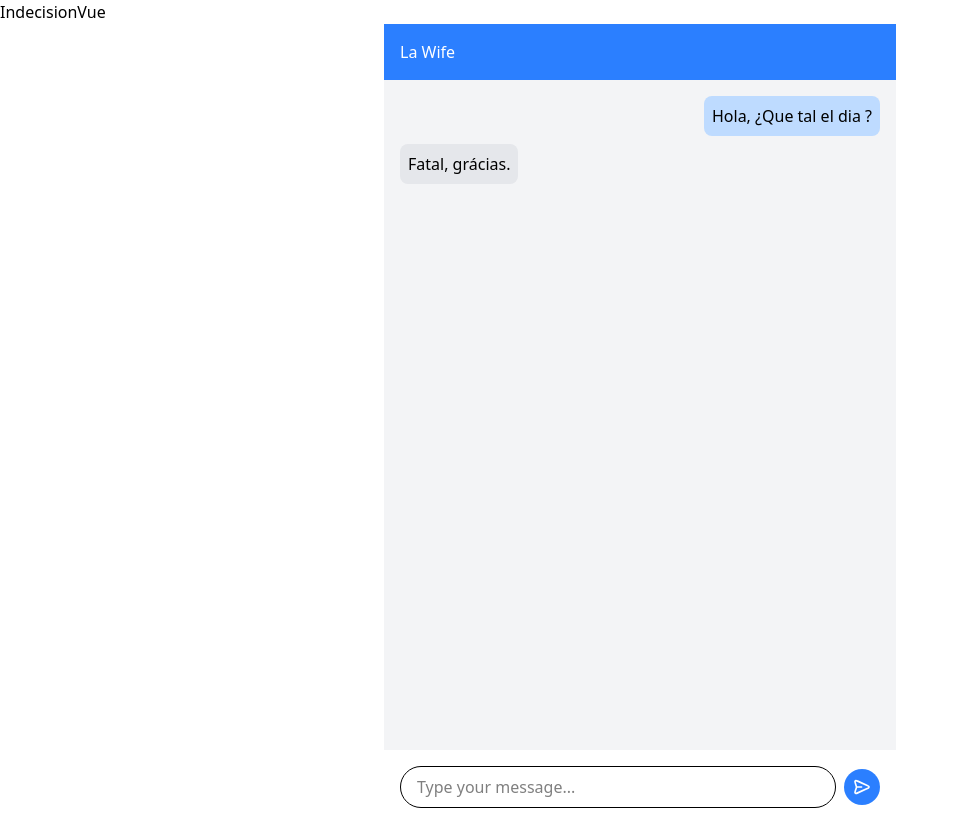
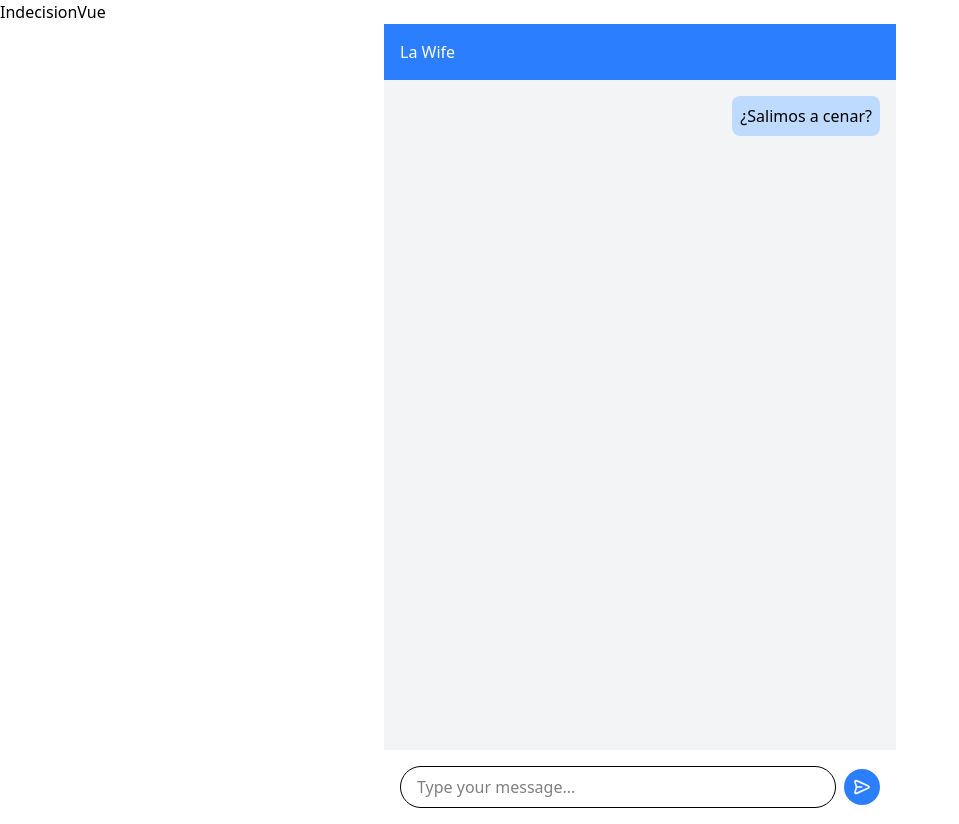
Before and after one commit to AnnaRamosV/indecision-app, a Vue app: page / in a window 1280 px wide. Shown: the whole page, without its empty margins (0-959 px from the left). Built offline with nearby package versions, Linux system fonts and the light colour scheme.

Commit message:
Inicio de API yes/no

```diff
--- /dev/null
+++ b/src/components/chat/Burbuja.vue
@@ -0,0 +1,28 @@
+<template>
+
+    <div v-if="meusEst" class="flex justify-end">
+        <div class="bg-blue-200 text-black p-2 max-w-xs rounded-lg">
+                {{ nuntius }}
+
+        </div>
+    </div>
+
+
+        <div v-else class="flex">
+            <div class="bg-gray-200 text-black p-2 max-w-xs rounded-lg">
+
+               <span class="capitalize">{{ nuntius }}</span>
+        </div>
+        </div>
+</template>
+
+<script lang="ts" setup>
+    interface Props {
+        nuntius: string;
+        meusEst: boolean;
+        imago?: string;
+
+    }
+
+    defineProps<Props>()
+</script>
--- a/src/components/chat/ChatMensajes.vue
+++ b/src/components/chat/ChatMensajes.vue
@@ -2,22 +2,22 @@
 
     <div class="p-4 flex-1 overflow-y-auto">
         <div class="flex flex-col space-y-2">
-            <div class="flex justify-end">
-             <div class="bg-blue-200 text-black p-2 max-w-xs rounded-lg">
-                Hola, ¿Que tal el dia ?
-                </div>
-            </div>
-
-
-        <div class="flex">
-            <div class="bg-gray-200 text-black p-2 max-w-xs rounded-lg">
-               Fatal, grácias.
-            </div>
+            <Burbuja :meus-est="true" nuntius="¿Salimos a cenar?"/>
         </div>
-    </div>
     </div>
 
 
 
 
+
+
+
+
+
 </template>
+
+<script lang="ts" setup>
+
+import Burbuja from './Burbuja.vue';
+
+</script>
```
